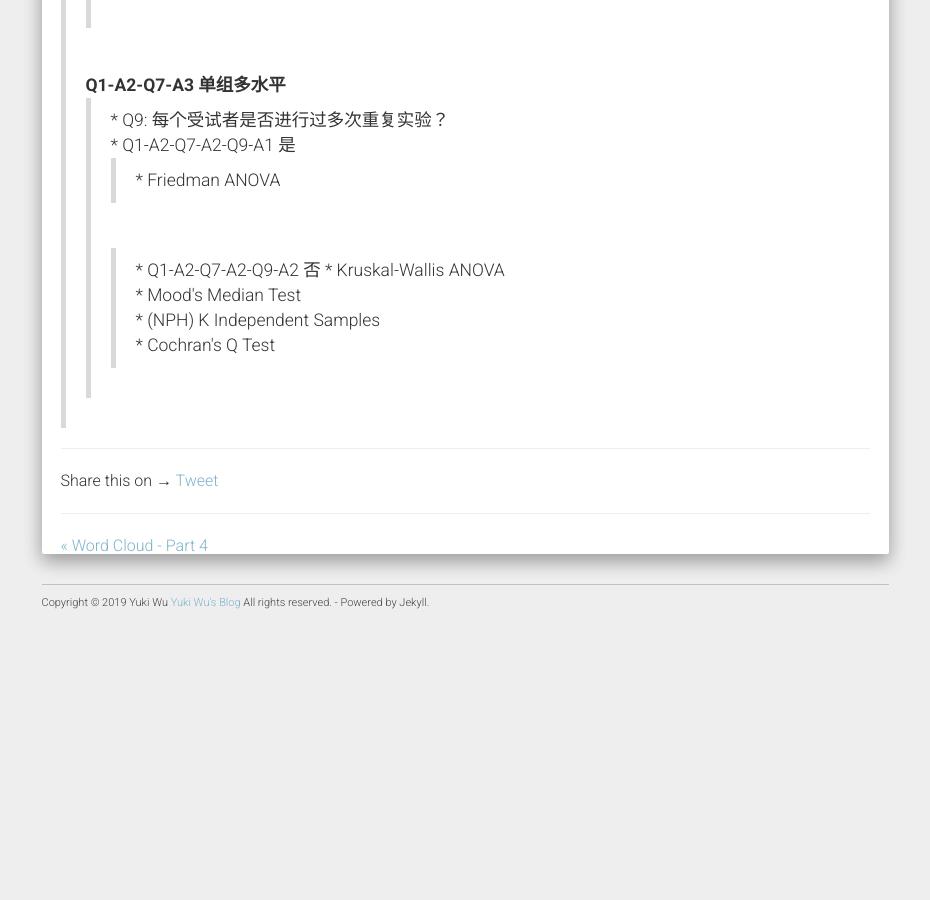
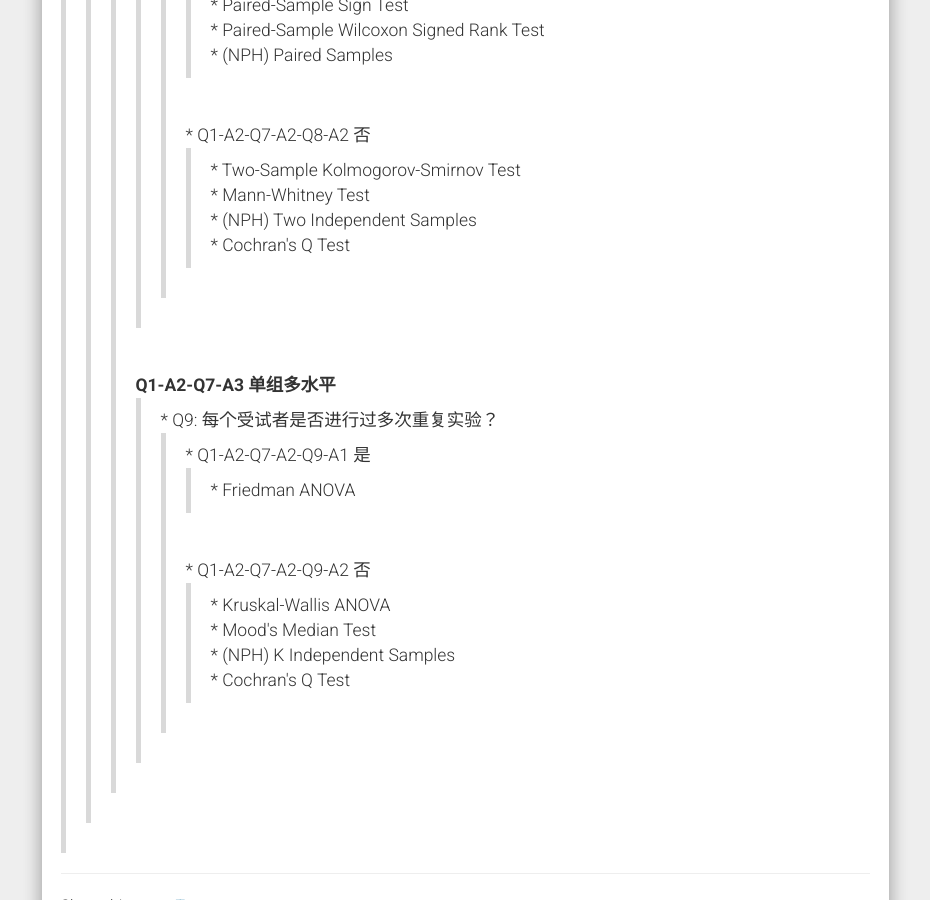
Before and after one commit to wuyuki/wuyuki.github.io, a Jekyll site: the page built from _posts/2019-03-03-compare-means.md, in a window 1280 px wide and 900 px high, scrolled down 2782 px. Shown: the whole window, without its empty margins (321-1251 px from the left). Built offline with Jekyll 4.4.1, drawn with Linux system fonts in a browser that asks for light colours; nearby versions of some CDN libraries; comment, search, counter and statistics services are not loaded; before the commit the page ends 3420 px from its top, so only the background shows below that.

Commit message:
// edit 2019-03-03-compare-means

```diff
--- a/_posts/2019-03-03-compare-means.md
+++ b/_posts/2019-03-03-compare-means.md
@@ -17,12 +17,14 @@ relatedwords: statistics
 <hr/>
 
 <strong>Q1: 数据是否符合正态分布</strong>
-
+<br/>
 <blockquote>
 	<strong>Q1-A1 是</strong>
 	<br/>
+	<blockquote>
 	<strong>Q2: 数据有多少分组</strong>
 	<br/>
+	<blockquote>
 		<strong>Q1-A1-Q2-A1 没有分组</strong>
 		<blockquote>
 			* One-Sample t-Test
@@ -35,6 +37,7 @@ relatedwords: statistics
 		<blockquote>
 		Q3: 每个受试者是否进行过两次重复实验?
 		<br/>
+		<blockquote>
 			Q1-A1-Q2-A2-Q3-A1 是
 			<br/>
 			<blockquote>
@@ -56,12 +59,14 @@ relatedwords: statistics
 				* Hotelling's T-squared Test
 			</blockquote>
 		</blockquote>
+		</blockquote>
 		<br/>
 		<strong>Q1-A1-Q2-A3 单组多水平</strong>
 		<br/>
 		<blockquote>
 			* Q4: 每个受试者是否进行过多次重复实验？
 			<br/>
+			<blockquote>
 				* Q1-A1-Q2-A3-Q4-A1 是
 			<blockquote>
 					* One-Way Repeated Measures ANOVA
@@ -71,6 +76,7 @@ relatedwords: statistics
 			<blockquote>
 					* One-Way ANOVA
 			</blockquote>
+			</blockquote>
 		</blockquote>
 		<br/>
 		<strong>Q1-A1-Q2-A4 两个分组</strong>
@@ -78,6 +84,7 @@ relatedwords: statistics
 		<blockquote>
 			* Q5: 每个受试者是否进行过多次重复实验？
 			<br/>
+			<blockquote>
 				* Q1-A1-Q2-A4-Q5-A1 是
 				<blockquote>
 					* Two-Way Repeated Measures ANOVA
@@ -87,12 +94,14 @@ relatedwords: statistics
 				<blockquote>
 					* Two-Way ANOVA
 				</blockquote>
+			</blockquote>
 		</blockquote>
 		<br/>
 		<strong>Q1-A1-Q2-A5  三个分组</strong>
 		<blockquote>
 			* Q6: 每个受试者是否进行过多次重复实验？
 			<br/>
+			<blockquote>
 				* Q1-A1-Q2-A5-Q6-A1  是
 				<blockquote>
 					* Three-Way Repeated Measures ANOVA
@@ -102,19 +111,24 @@ relatedwords: statistics
 				<blockquote>
 					* Three-Way ANOVA
 				</blockquote>
+			</blockquote>
 		</blockquote>
 		<br/>
 		<strong>Q1-A1-Q2-A6 任意数量的组</strong>
 		<blockquote>
 			* General Linear Regression
 		</blockquote>
+	</blockquote>
+	</blockquote>
 </blockquote>
 <br/>
 <blockquote>
 	<strong>Q1-A2 否</strong>
 	<br/>
+	<blockquote>
 		<strong>Q7: 数据有多少分组？</strong>
 		<br/>
+		<blockquote>
 			<strong>Q1-A2-Q7-A1 没有分组</strong>
 			<br/>
 			<blockquote>
@@ -126,6 +140,7 @@ relatedwords: statistics
 			<blockquote>
 				* Q8: 每个受试者是否进行过两次重复实验?
 				<br/>
+				<blockquote>
 					* Q1-A2-Q7-A2-Q8-A1 是
 					<blockquote>
 						* Paired-Sample Sign Test
@@ -145,6 +160,7 @@ relatedwords: statistics
 						<br/>
 						* Cochran's Q Test
 					</blockquote>
+				</blockquote>
 			</blockquote>
 			<br/>
 			<strong>Q1-A2-Q7-A3 单组多水平</strong>
@@ -152,13 +168,14 @@ relatedwords: statistics
 			<blockquote>
 				* Q9: 每个受试者是否进行过多次重复实验？
 				<br/>
+				<blockquote>
 					* Q1-A2-Q7-A2-Q9-A1 是
 					<blockquote>
 						* Friedman ANOVA
 					</blockquote>
 					<br/>
+					* Q1-A2-Q7-A2-Q9-A2 否
 					<blockquote>
-					* Q1-A2-Q7-A2-Q9-A2 否
 						* Kruskal-Wallis ANOVA
 						<br/>
 						* Mood's Median Test
@@ -167,5 +184,8 @@ relatedwords: statistics
 						<br/>
 						* Cochran's Q Test
 					</blockquote>
+				</blockquote>
 			</blockquote>
+	</blockquote>
+	</blockquote>
 </blockquote>
```
